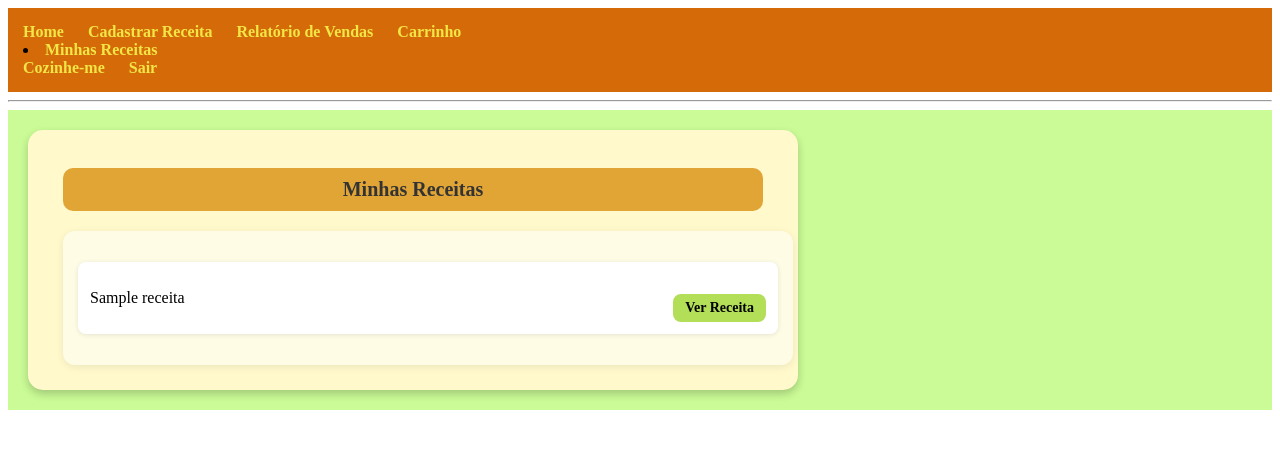
After one commit to leandramts/Cookmasters_github, a Django app: page /receitas/minhas/ in a window 1280 px wide. The commit adds this page. Shown: the top 449 px of the page. Run offline with Django 5.2, Linux system fonts and the light colour scheme; a user stored in the database is signed in; tables that the repository leaves empty hold one stand-in row (values such as "Sample post").

Commit message:
Add: Carrinho de compras, Minhas Receitas

```diff
--- a/cookmasters_app/urls.py
+++ b/cookmasters_app/urls.py
@@ -30,5 +30,14 @@ urlpatterns = [
     #Rotas de Visualizacao
     path("chefe/<int:id>/", views.visualizar_chefe, name="visualizar_chefe"),
     path("cozinhe-me/", views.cozinhe_me, name='cozinheme'),
-    path('relatorio/vendas/', views.relatorio_vendas_chefe, name='relatorio_vendas_chefe')
+    path('relatorio/vendas/', views.relatorio_vendas_chefe, name='relatorio_vendas_chefe'),
+    path("receitas/minhas/", views.minhas_receitas, name="minhas_receitas"),
+
+
+    #Rotas do Carrinho de compras
+    path("carrinho/", views.ver_carrinho, name="ver_carrinho"),
+    path("carrinho/adicionar/<int:receita_id>/", views.adicionar_ao_carrinho, name="adicionar_ao_carrinho"),
+    path("carrinho/remover/<int:receita_id>/", views.remover_do_carrinho, name="remover_do_carrinho"),
+    path("carrinho/pagar/", views.pagamento_carrinho, name="pagamento_carrinho"),
+
 ]
--- a/cookmasters_app/views.py
+++ b/cookmasters_app/views.py
@@ -280,6 +280,7 @@ def visualizar_receita(request, receita_id):
 
     contexto = {
         'receita': receita,
+        'receita_id': receita.id,   # ✅ ADICIONAR ISTO
         'autor': receita.autor,
         'nome': receita.nome,
         'preco': receita.preco,
@@ -294,6 +295,7 @@ def visualizar_receita(request, receita_id):
         'modo_liberado': modo_liberado,
         'avaliou': avaliou,
     }
+
 
     return render(request, 'F_Tela_Visualizar_Receita.html', contexto)
 
@@ -585,3 +587,136 @@ def excluir_receita(request, receita_id):
         return redirect('home')
 
     return render(request, 'F_Tela_Confirmar_Exclusao.html', {'receita': receita})
+
+@login_required
+def adicionar_ao_carrinho(request, receita_id):
+    receita = get_object_or_404(E_Receita, id=receita_id)
+
+    try:
+        consumidor = E_Consumidor.objects.get(usuario=request.user)
+    except E_Consumidor.DoesNotExist:
+        messages.error(request, "Somente consumidores podem comprar.")
+        return redirect("visualizar_receita", receita_id=receita_id)
+
+    carrinho = request.session.get("carrinho", [])
+
+    if receita_id not in carrinho:
+        carrinho.append(receita_id)
+        request.session["carrinho"] = carrinho
+        messages.success(request, "Receita adicionada ao carrinho!")
+    else:
+        messages.info(request, "Esta receita já está no carrinho.")
+
+    return redirect("ver_carrinho")
+
+@login_required
+def ver_carrinho(request):
+    try:
+        consumidor = E_Consumidor.objects.get(usuario=request.user)
+    except E_Consumidor.DoesNotExist:
+        messages.error(request, "Somente consumidores podem comprar.")
+        return redirect("home")
+
+    carrinho = request.session.get("carrinho", [])
+
+    receitas = E_Receita.objects.filter(id__in=carrinho)
+    total = sum(r.preco for r in receitas)
+
+    return render(request, "F_Tela_Carrinho.html", {
+        "receitas": receitas,
+        "total": total
+    })
+
+@login_required
+def remover_do_carrinho(request, receita_id):
+    try:
+        consumidor = E_Consumidor.objects.get(usuario=request.user)
+    except E_Consumidor.DoesNotExist:
+        messages.error(request, "Somente consumidores podem comprar.")
+        return redirect("home")
+
+    carrinho = request.session.get("carrinho", [])
+
+    if receita_id in carrinho:
+        carrinho.remove(receita_id)
+        request.session["carrinho"] = carrinho
+        messages.success(request, "Receita removida do carrinho.")
+    else:
+        messages.info(request, "Essa receita não estava no carrinho.")
+
+    return redirect("ver_carrinho")
+
+from django.contrib.auth.decorators import login_required
+from decimal import Decimal
+
+@login_required
+def pagamento_carrinho(request):
+    # Verifica se é consumidor
+    try:
+        consumidor = E_Consumidor.objects.get(usuario=request.user)
+    except E_Consumidor.DoesNotExist:
+        messages.error(request, "Somente consumidores podem comprar.")
+        return redirect("home")
+
+    # Carrinho armazenado na sessão
+    carrinho = request.session.get("carrinho", [])
+
+    if not carrinho:
+        messages.info(request, "Seu carrinho está vazio.")
+        return redirect("ver_carrinho")
+
+    receitas = E_Receita.objects.filter(id__in=carrinho)
+    total = sum(r.preco for r in receitas)
+
+    if request.method == "POST":
+        metodo = request.POST.get("tipo_pagamento")
+
+        if metodo not in ["pix", "credito", "debito"]:
+            messages.error(request, "Método de pagamento inválido.")
+            return redirect("selecionar_pagamento_carrinho")
+
+        taxa_adm = total * Decimal("0.10")
+
+        # Criar pagamento
+        pagamento = E_Pagamento.objects.create(
+            consumidor=consumidor,
+            tipo_pagamento=metodo,
+            preco_total=total,
+            taxa_adm=taxa_adm,
+        )
+
+        # Criar compras individuais
+        for receita in receitas:
+            E_Compra.objects.create(
+                consumidor=consumidor,
+                receita=receita,
+                pagamento=pagamento
+            )
+
+        # Limpar carrinho
+        request.session["carrinho"] = []
+
+        messages.success(request, "Pagamento realizado com sucesso!")
+        return redirect("home")
+
+    return render(request, "F_Tela_Pagamento.html", {
+        "receitas": receitas,
+        "total": total
+    })
+
+
+@login_required
+def minhas_receitas(request):
+    try:
+        consumidor = E_Consumidor.objects.get(usuario=request.user)
+    except E_Consumidor.DoesNotExist:
+        messages.error(request, "Somente consumidores podem acessar esta página.")
+        return redirect("home")
+
+    compras = E_Compra.objects.filter(consumidor=consumidor).select_related("receita")
+
+    receitas = [compra.receita for compra in compras]
+
+    return render(request, "F_Tela_Minhas_Receitas.html", {
+        "receitas": receitas
+    })
--- /dev/null
+++ b/templates/F_Tela_Minhas_Receitas.html
@@ -0,0 +1,72 @@
+{% extends 'base.html' %}
+{% load static %}
+
+{% block content %}
+
+<div class="home-bg">
+
+    <div class="container-auth" style="width: 700px;">
+
+        <h1>Minhas Receitas</h1>
+
+        {% if receitas %}
+            <div class="caixa-lista">
+
+                <ul class="lista-receitas">
+                    {% for r in receitas %}
+                        <li class="item-receita">
+                            <span>{{ r.nome }}</span>
+                            <a href="{% url 'visualizar_receita' receita_id=r.id %}"
+                               class="botao-link"
+                               style="padding:6px 12px; font-size:14px;">
+                                Ver Receita
+                            </a>
+                        </li>
+                    {% endfor %}
+                </ul>
+
+            </div>
+
+        {% else %}
+            <p style="color:#555; margin-top:20px;">
+                Você ainda não comprou nenhuma receita.
+            </p>
+
+            <a href="{% url 'home' %}" class="botao-link" style="margin-top:15px;">
+                Explorar Receitas
+            </a>
+        {% endif %}
+
+    </div>
+
+</div>
+
+<style>
+.caixa-lista {
+    margin-top: 20px;
+    width: 100%;
+    background: #fffce6;
+    padding: 15px;
+    border-radius: 12px;
+    box-shadow: 0px 2px 8px rgba(0,0,0,0.08);
+}
+
+.lista-receitas {
+    list-style: none;
+    padding: 0;
+}
+
+.item-receita {
+    display: flex;
+    justify-content: space-between;
+    align-items: center;
+    padding: 12px;
+    background: #fff;
+    margin-bottom: 10px;
+    border-radius: 8px;
+    box-shadow: 0px 1px 5px rgba(0,0,0,0.1);
+    font-size: 16px;
+}
+</style>
+
+{% endblock %}
--- a/templates/F_Tela_Visualizar_Chefe.html
+++ b/templates/F_Tela_Visualizar_Chefe.html
@@ -36,7 +36,11 @@
                 {% if receitas %}
                     {% for receita in receitas %}
                         <div class="recipe-card" style="margin-bottom: 15px;">
-                            <h3>{{ receita.nome }}</h3>
+                            <h3>
+                                <a href="{% url 'visualizar_receita' receita.id %}" style="color:#088341; text-decoration:none;">
+                                    {{ receita.nome }}
+                                </a>
+                            </h3>
                             <p><strong>Descrição:</strong> {{ receita.descricao }}</p>
                             <p><strong>Preço:</strong> R$ {{ receita.preco }}</p>
                             <p><strong>Nota:</strong> {{ receita.nota }}</p>
--- a/templates/base.html
+++ b/templates/base.html
@@ -21,6 +21,13 @@
             {% endif %}
         {% endwith %}
 
+        {% with user.e_consumidor as consumidor_profile %}
+            {% if consumidor_profile %}
+                <a href="{% url 'ver_carrinho' %}">Carrinho</a>
+                <li><a href="{% url 'minhas_receitas' %}">Minhas Receitas</a></li>
+            {% endif %}
+        {% endwith %}
+
         <a href="{% url 'cozinheme' %}">Cozinhe-me</a>
         <a href="{% url 'logout' %}">Sair</a>
 
```
Also changed, not shown: templates/F_Tela_Carrinho.html (added, +70 -0 lines), templates/F_Tela_Pagamento.html (+31 -12 lines), templates/F_Tela_Visualizar_Receita.html (+17 -16 lines), cookmasters_app/models.py (line endings or trailing spaces), media/fotos_chefes/unnamed.jpg (added), media/fotos_receitas/download.jpg (added), media/fotos_receitas/download_1.jpg (added), media/fotos_receitas/unnamed_1.jpg (added).
